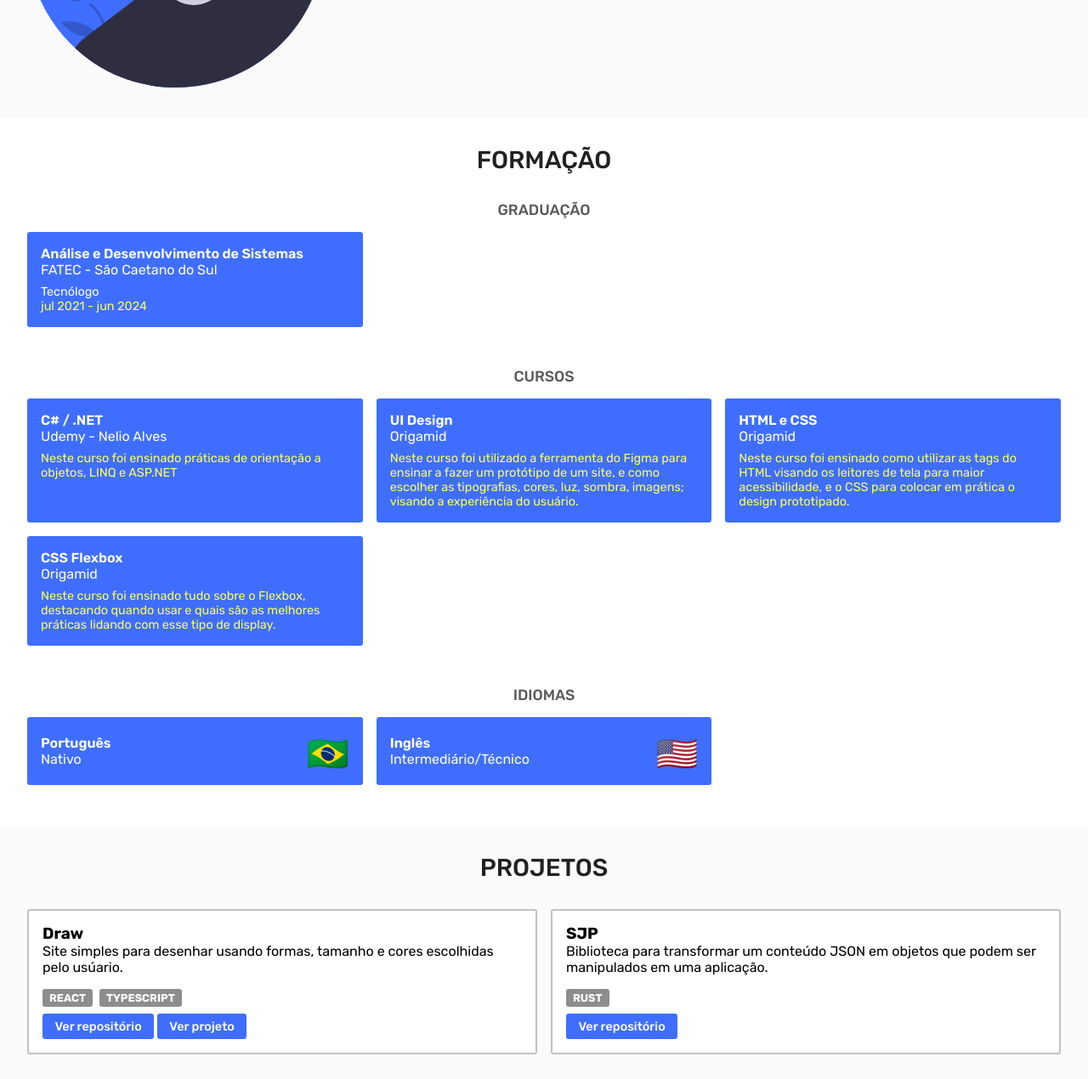
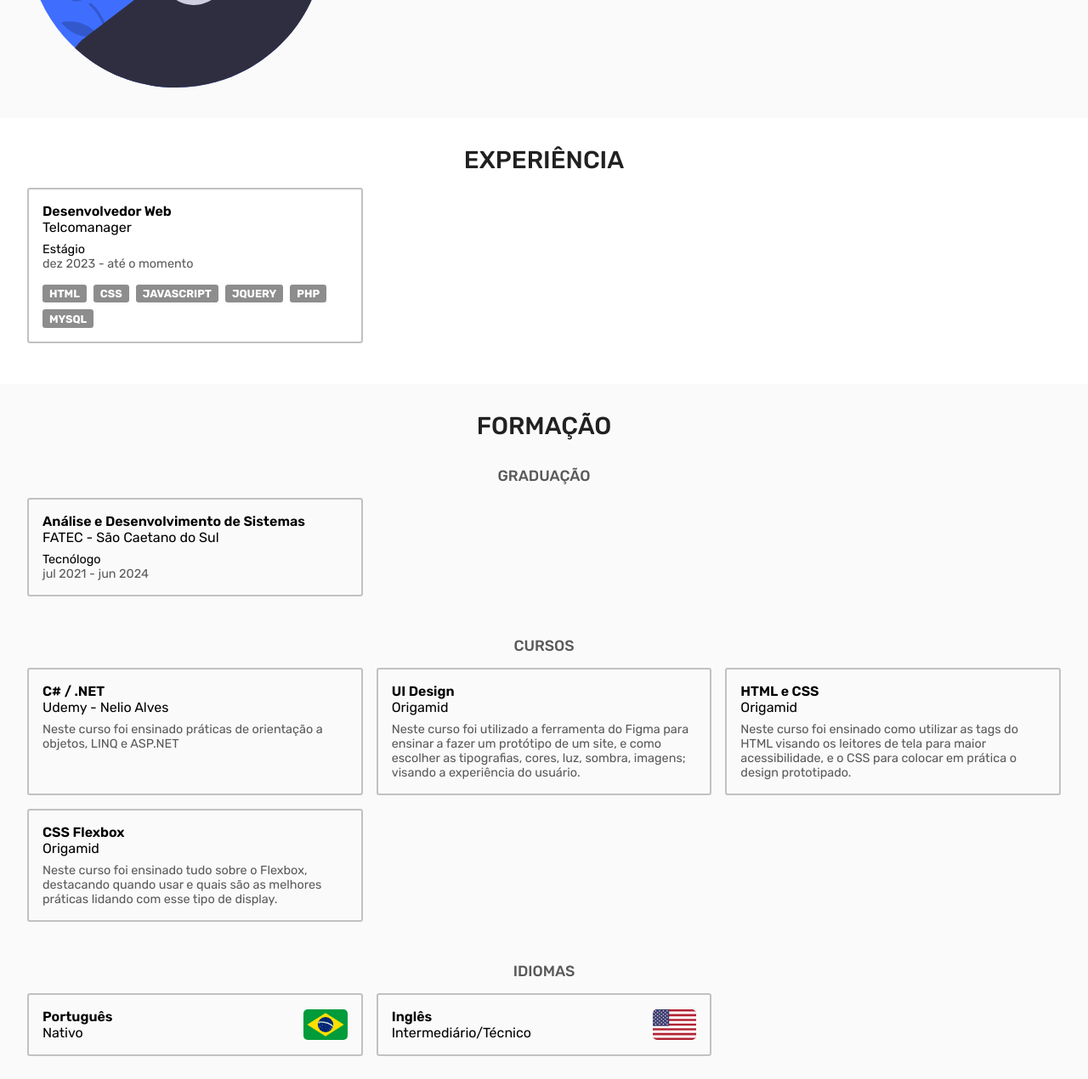
Before and after one commit to sqmatheus/sqmatheus.github.io, a plain HTML site: page index.html in a window 1280 px wide. Shown: the part 386-1656 px from the top of the page at 85% size. Drawn offline with Linux system fonts and the light colour scheme.

Commit message:
change: update info

```diff
--- a/index.html
+++ b/index.html
@@ -13,12 +13,17 @@
 <body>
     <header>
         <div class="advertise text-center">
-            <p>atualmente à procura de emprego! <a href="#contato" class="underline bold">contate-me</a></p>
+            <p>"Freedom's just a point of view" - <a target="_blank"
+                    href="https://open.spotify.com/intl-pt/track/4h9HP7OvITCE1vapKTSkck"
+                    class="underline bold cursor">L'Imperatrice, Off to the Side</a></p>
         </div>
         <div class="navbar container">
             <a href="#"><img src="assets/logo.svg" alt="Matheus Logo"></a>
             <nav class="nav-header">
                 <ul>
+                    <a href="#experiencia">
+                        <li>Experiência</li>
+                    </a>
                     <a href="#formacao">
                         <li>Formação</li>
                     </a>
@@ -40,14 +45,35 @@
         <div class="description">
             <h2 class="light-b fw-500">Desenvolvedor Full-Stack</h2>
             <h1 class="light-b">Matheus Sales Quirino</h1>
-            <h3 class="light-gray fw-400">Amante da programação, ouvinte de reggae e em busca da primeira
-                oportunidade
-                de emprego!
+            <h3 class="light-gray fw-400">
+                Amante da programação, ouvinte de reggae e PHPzeiro
             </h3>
         </div>
     </main>
 
-    <section id="formacao" class="container formacao">
+    <section id="experiencia" class="container experiencia">
+        <h2 class="experiencia-title fw-500 text-center">Experiência</h2>
+        <section>
+            <div class="grid">
+                <div class="card">
+                    <h4 class="bold">Desenvolvedor Web</h4>
+                    <h5 class="fw-400">Telcomanager</h5>
+                    <h6 class="fw-400">Estágio</h6>
+                    <h6 class="fw-400 light-gray">dez 2023 - até o momento</h6>
+                    <div class="stacks">
+                        <h4>HTML</h4>
+                        <h4>CSS</h4>
+                        <h4>JavaScript</h4>
+                        <h4>JQuery</h4>
+                        <h4>PHP</h4>
+                        <h4>MySQL</h4>
+                    </div>
+                </div>
+            </div>
+        </section>
+    </section>
+
+    <section id="formacao" class="container formacao bg-gray">
         <h2 class="formacao-title fw-500 text-center">Formação</h2>
         <section>
             <h3 class="section-title fw-500 text-center">Graduação</h3>
@@ -56,7 +82,7 @@
                     <h4 class="bold">Análise e Desenvolvimento de Sistemas</h4>
                     <h5 class="fw-400">FATEC - São Caetano do Sul</h5>
                     <h6 class="fw-400">Tecnólogo</h6>
-                    <h6 class="fw-400 yellow">jul 2021 - jun 2024</h6>
+                    <h6 class="fw-400 light-gray">jul 2021 - jun 2024</h6>
                 </div>
             </div>
         </section>
@@ -66,13 +92,15 @@
                 <div class="card">
                     <h4 class="bold">C# / .NET</h4>
                     <h5 class="fw-400">Udemy - Nelio Alves</h5>
-                    <h6 class="fw-400 yellow">Neste curso foi ensinado práticas de orientação a objetos, LINQ e ASP.NET
+                    <h6 class="fw-400 light-gray">Neste curso foi ensinado práticas de orientação a objetos, LINQ e
+                        ASP.NET
                     </h6>
                 </div>
                 <div class="card">
                     <h4 class="bold">UI Design</h4>
                     <h5 class="fw-400">Origamid</h5>
-                    <h6 class="fw-400 yellow">Neste curso foi utilizado a ferramenta do Figma para ensinar a fazer um
+                    <h6 class="fw-400 light-gray">Neste curso foi utilizado a ferramenta do Figma para ensinar a fazer
+                        um
                         protótipo de um
                         site, e como escolher as tipografias, cores, luz, sombra, imagens; visando a experiência do
                         usuário.</h6>
@@ -80,7 +108,8 @@
                 <div class="card">
                     <h4 class="bold">HTML e CSS</h4>
                     <h5 class="fw-400">Origamid</h5>
-                    <h6 class="fw-400 yellow">Neste curso foi ensinado como utilizar as tags do HTML visando os leitores
+                    <h6 class="fw-400 light-gray">Neste curso foi ensinado como utilizar as tags do HTML visando os
+                        leitores
                         de
                         tela para
                         maior acessibilidade, e o CSS para colocar em prática o design prototipado.</h6>
@@ -88,7 +117,9 @@
                 <div class="card">
                     <h4 class="bold">CSS Flexbox</h4>
                     <h5 class="fw-400">Origamid</h5>
-                    <h6 class="fw-400 yellow">Neste curso foi ensinado tudo sobre o Flexbox, destacando quando usar e
+                    <h6 class="fw-400 light-gray">Neste curso foi ensinado tudo sobre o Flexbox, destacando quando
+                        usar
+                        e
                         quais
                         são as
                         melhores práticas lidando com esse tipo de display.</h6>
@@ -103,20 +134,20 @@
                         <h4 class="bold">Português</h4>
                         <h5 class="fw-400">Nativo</h5>
                     </div>
-                    <h6>🇧🇷</h6>
+                    <img class="flag" src="assets/flag-brazil.svg" alt="Bandeira Brasil">
                 </div>
                 <div class="card">
                     <div>
                         <h4 class="bold">Inglês</h4>
                         <h5 class="fw-400">Intermediário/Técnico</h5>
                     </div>
-                    <h6>🇺🇸</h6>
+                    <img class="flag" src="assets/flag-us.svg" alt="Bandeira Estados Unidos">
                 </div>
             </div>
         </section>
     </section>
 
-    <section id="projetos" class="container projetos bg-gray">
+    <section id="projetos" class="container projetos">
         <h2 class="projetos-title fw-500 text-center">Projetos</h2>
         <div class="proj-container">
             <div class="proj-card">
--- a/style.css
+++ b/style.css
@@ -112,15 +112,19 @@ main {
   color: #3f6eff;
 }
 
+.experiencia,
 .projetos,
 .formacao {
   padding-bottom: 2rem;
 }
 
+.experiencia section,
 .formacao section {
   padding-top: 1rem;
   padding-bottom: 1rem;
 }
+
+.experiencia-title,
 .projetos-title,
 .formacao-title,
 .contato-title {
@@ -145,8 +149,7 @@ main {
 
 .card {
   padding: 1rem;
-  background: #3f6eff;
-  color: white;
+  border: 2px solid #c1c1c1;
   border-radius: 0.2rem;
 }
 
@@ -301,6 +304,11 @@ main {
   font-size: 1rem;
 }
 
+.flag {
+  height: 2.25rem;
+  border-radius: 5px;
+}
+
 @media (max-width: 520px) {
   .navbar {
     align-items: flex-start;
@@ -308,6 +316,7 @@ main {
     gap: 1rem;
   }
 
+  .experiencia-title,
   .formacao-title {
     font-size: 1.6rem;
   }
```
Also changed, not shown: assets/flag-brazil.svg (added), assets/flag-us.svg (added).
